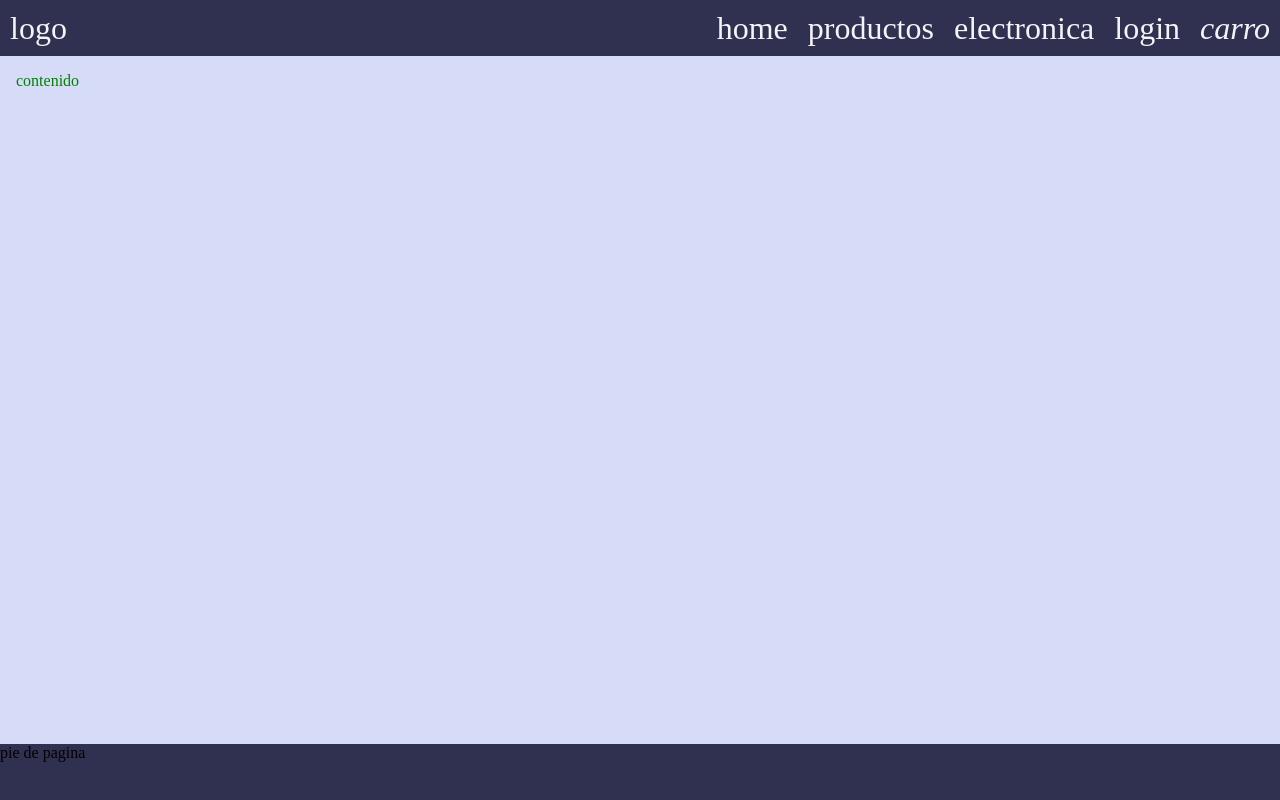
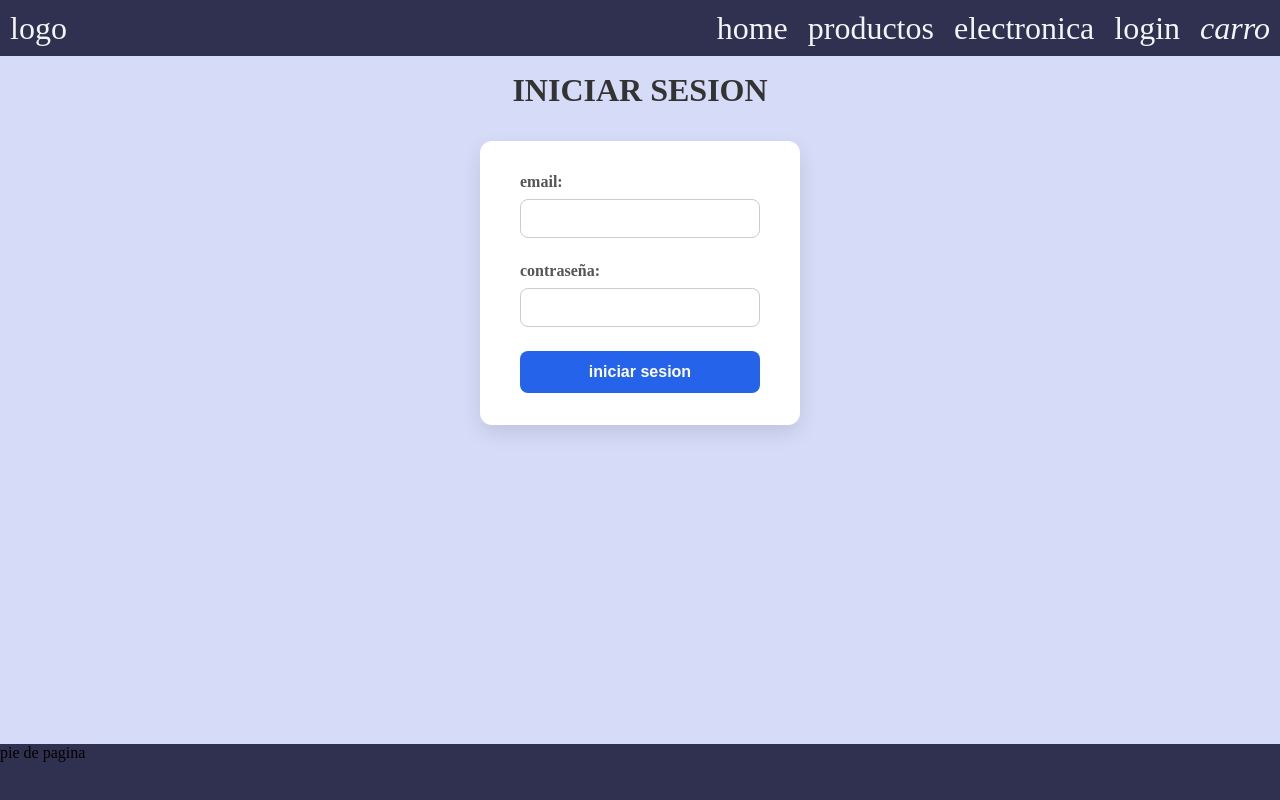
Before and after one commit to brianchino/proyecto-front-react, a React (Vite) app: page /proyecto-front-react/Login in a window 1280 px wide. Built offline with nearby package versions, Linux system fonts and the light colour scheme; no server answers.

Commit message:
login, perfil

```diff
--- a/src/App.css
+++ b/src/App.css
@@ -26,3 +26,16 @@ nav, footer{
   display: flex;
   align-items: center;
 }
+.boton-cerrar-sesion{
+  background-color: #303050;
+  transition: color 0.2s ease;
+  font-family: inherit;
+  font-size: 1.5em;
+  font-weight: 200;
+  color: #ed5d5d;
+}
+
+.boton-cerrar-sesion:hover{
+  background-color: #303050;
+  color: #ee8282;
+}
--- a/src/App.jsx
+++ b/src/App.jsx
@@ -1,12 +1,13 @@
 import { useEffect, useState } from 'react'
-import { BrowserRouter ,Link,Routes,Route} from "react-router-dom";
+import { BrowserRouter ,Link,Routes,Route, useNavigate} from "react-router-dom";
 import './App.css'
 import Home from './pages/Home';
 import Productos from './pages/Productos';
 import Electronica from './pages/Electronica';
 import Login from './pages/Login';
 import Carrito from './pages/Carrito';
-
+import RutaProtegida from './components/RutaProtegida';
+import Perfil from './pages/Perfil';
 function App() {
   const [productos,setProductos] = useState([]);
   const [cargando,setCargando] = useState(true);
@@ -25,30 +26,59 @@ function App() {
       })
   },[])
 
+   const [productosCarrito,setProductosCarrito] = useState([])
+
+  function agregarCarrito(id,productosCarrito,setProductosCarrito){
+    const productoNuevo = productos.find(producto => producto.id === id)
+    setProductosCarrito([...productosCarrito,productoNuevo])
+    console.log(productosCarrito)
+  }
+
+  const isAuth = localStorage.getItem('auth') === 'true'
+  const navigate = useNavigate()
+
+  const cerrarSesion = () => {
+    localStorage.removeItem('auth');
+    navigate('/login');
+  }
+
 
   return (
     <>
 
-      <BrowserRouter basename='/proyecto-front-react/'>
+
             <nav>
                 <Link className='link' to='/'>logo</Link>
                 <div className='navBar'>
                   <Link className='link' to='/'>home</Link>
                   <Link className='link' to='/productos'>productos</Link>
                   <Link className='link' to='/electronica'>electronica</Link>
-                  <Link className='link' to='/Login'>login</Link>
+                  {isAuth && (
+                    <Link className='link' to='/perfil/usuario123'>perfil</Link>
+                  )}
+                  {!isAuth ? (
+                    <Link className='link' to='/Login'>login</Link>
+                  ): (
+                    <button className='boton-cerrar-sesion' onClick={cerrarSesion}>CerrarSession</button>
+                  )}
+
                   <Link className='link' to='/carrito'><i>carro</i></Link>
+
                 </div>
             </nav>
             <Routes>
               <Route path='/' element={<Home />} />
-              <Route path='/productos' element={<Productos  productos={productos} cargando={cargando} error={error}/>} />
+
+              <Route path='/productos' element={<Productos  productos={productos} cargando={cargando} error={error}
+              productosCarrito={productosCarrito} setProductosCarrito={setProductosCarrito} agregarCarrito={agregarCarrito}/>} />
+
               <Route path='/electronica' element={<Electronica />} />
               <Route path='/Login' element={<Login />}/>
-              <Route path='/carrito' element={<Carrito />} />
+              <Route path='/carrito' element={<Carrito productosCarrito={productosCarrito} />} />
+              <Route path='/perfil/:usuario' element={<RutaProtegida> <Perfil/> </RutaProtegida>}></Route>
             </Routes>
             <footer>pie de pagina</footer>
-        </BrowserRouter>
+
     </>
   )
 }
--- /dev/null
+++ b/src/components/RutaProtegida.jsx
@@ -0,0 +1,7 @@
+import { Navigate } from 'react-router-dom';
+
+export default function RutaProtegida({ children })
+{
+  const auth = localStorage.getItem('auth') === 'true';
+  return auth ? children : <Navigate to="/login" />;
+}
--- a/src/components/Tarjeta.jsx
+++ b/src/components/Tarjeta.jsx
@@ -1,7 +1,8 @@
 import '../styleComponents/tarjeta.css'
-function Tarjeta({producto}){
+function Tarjeta({producto,productosCarrito,setProductosCarrito,agregarCarrito}){
+
     return(
-        <div className="tarjeta-producto">
+    <div className="tarjeta-producto">
       <img
         className="imagen-producto"
         src={producto.image}
@@ -12,8 +13,11 @@ function Tarjeta({producto}){
         <p className="precio-producto">${producto.price.toFixed(2)}</p>
         <p className="rating-producto">⭐ {producto.rating.rate} ({producto.rating.count})</p>
       </div>
-      <button className='boton-agregar'>agregar</button>
+      {agregarCarrito &&
+      <button className='boton-agregar' onClick={() => {agregarCarrito(producto.id,productosCarrito,setProductosCarrito)}}>agregar</button>
+
+      }
     </div>
     )
 }
-export default Tarjeta
+export default Tarjeta;
--- a/src/main.jsx
+++ b/src/main.jsx
@@ -1,10 +1,13 @@
 import { StrictMode } from 'react'
 import { createRoot } from 'react-dom/client'
-
+import { BrowserRouter } from 'react-router-dom';
 import App from './App.jsx'
 
 createRoot(document.getElementById('root')).render(
   <StrictMode>
-    <App />
+    <BrowserRouter basename="/proyecto-front-react/">
+      <App />
+    </BrowserRouter>
+
   </StrictMode>,
 )
--- a/src/pages/Carrito.jsx
+++ b/src/pages/Carrito.jsx
@@ -1,8 +1,15 @@
 import '../stylePages/page.css'
-function Carrito(){
+import Tarjeta from '../components/Tarjeta'
+function Carrito({productosCarrito}){
 
     return(
-        <div className='page'>contenido</div>
+        <div className='page'>
+            {
+                productosCarrito.map((producto) =>
+                <Tarjeta key={producto.id} producto={producto} />
+                )
+            }
+        </div>
     )
 }
 export default Carrito;
--- a/src/pages/Login.jsx
+++ b/src/pages/Login.jsx
@@ -1,8 +1,26 @@
 import '../stylePages/page.css'
+import '../stylePages/login.css'
+import { useNavigate } from 'react-router-dom';
 
 function Login(){
+    const navigate = useNavigate();
+    const manejoLogin = (e) => {
+        e.preventDefault();
+        localStorage.setItem('auth','true');
+        navigate('/perfil/usuario123')
+    }
     return(
-        <div className='page'>contenido</div>
+        <div className='page'>
+            <h1>INICIAR SESION</h1>
+            <form action="/" method='post'>
+                <label htmlFor='email'>email: </label>
+                <input type='email' id='email'/>
+                <label htmlFor='password'>contraseña: </label>
+                <input type="password" id='password'/>
+                <button type='submit' onClick={manejoLogin}>iniciar sesion</button>
+            </form>
+
+        </div>
     )
 }
 export default Login;
--- /dev/null
+++ b/src/pages/Perfil.jsx
@@ -0,0 +1,11 @@
+import { useParams } from "react-router-dom";
+
+function Perfil(){
+    const {usuario} = useParams();
+    return(
+        <div>
+            bienvenido, {usuario}
+        </div>
+    )
+}
+export default Perfil;
--- a/src/pages/Productos.jsx
+++ b/src/pages/Productos.jsx
@@ -1,13 +1,14 @@
 import Tarjeta from '../components/Tarjeta';
 import '../stylePages/productos.css'
 import '../stylePages/page.css'
-function Productos({productos,cargando,error}){
+
+function Productos({productos,cargando,error,productosCarrito,setProductosCarrito,agregarCarrito}){
     if(cargando) return <p> cargando productos</p>
     if(error) return <p>{error}</p>
     return(
         <div className="page productos">
             {
-                productos.map((producto) => <Tarjeta producto={producto}/>)
+                productos.map((producto) => <Tarjeta key={producto.id} producto={producto} productosCarrito={productosCarrito} setProductosCarrito={setProductosCarrito} agregarCarrito={agregarCarrito}/>)
             }
         </div>
     )
--- /dev/null
+++ b/src/stylePages/login.css
@@ -0,0 +1,55 @@
+h1 {
+  margin-bottom: 2rem;
+  color: #333;
+  font-weight: 700;
+  text-align: center;
+}
+
+form {
+  background-color: white;
+  padding: 2rem 2.5rem;
+  border-radius: 12px;
+  box-shadow: 0 8px 20px rgba(0,0,0,0.1);
+  width: 320px;
+  display: flex;
+  flex-direction: column;
+  margin:auto;
+}
+
+label {
+  margin-bottom: 0.5rem;
+  color: #555;
+  font-weight: 600;
+}
+
+input[type="email"],
+input[type="password"] {
+  padding: 0.6rem 0.8rem;
+  font-size: 1rem;
+  border-radius: 8px;
+  border: 1.5px solid #ccc;
+  margin-bottom: 1.5rem;
+  transition: border-color 0.3s;
+}
+
+input[type="email"]:focus,
+input[type="password"]:focus {
+  border-color: #2563eb;
+  outline: none;
+}
+
+button {
+  background-color: #2563eb;
+  color: white;
+  padding: 0.75rem;
+  font-weight: 700;
+  font-size: 1rem;
+  border: none;
+  border-radius: 8px;
+  cursor: pointer;
+  transition: background-color 0.3s;
+}
+
+button:hover {
+  background-color: #1d4ed8;
+}
--- a/src/stylePages/page.css
+++ b/src/stylePages/page.css
@@ -1,6 +1,5 @@
 .page{
 min-height: calc(100vh - 7em);
-color:green;
 background-color: rgb(214, 219, 247);
 padding: 1em;
 }
```
